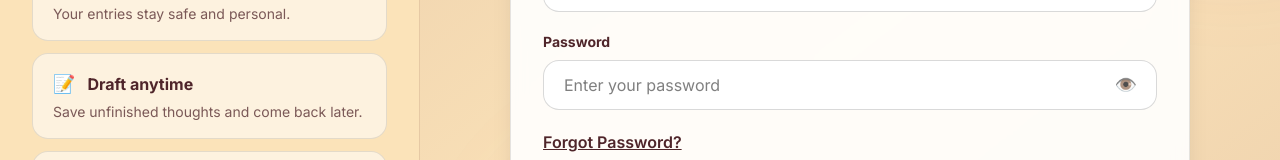
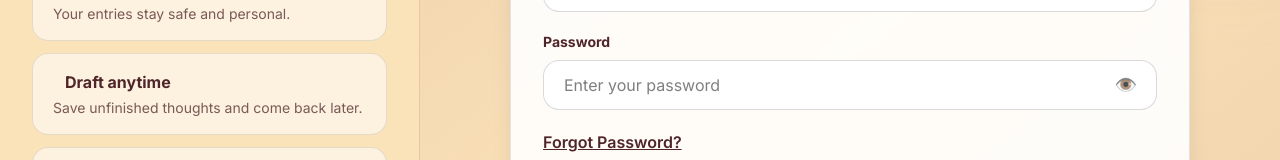
Before and after one commit to yeansreymom25-eng/daily-journal, a Next.js app: page /login in a window 1280 px wide. Shown: the part 362-522 px from the top of the page. Built offline with nearby package versions, Linux system fonts and the light colour scheme; no server answers.

Commit message:
fix drafts page jsx

```diff
--- a/app/(auth)/login/page.tsx
+++ b/app/(auth)/login/page.tsx
@@ -88,7 +88,7 @@ export default function LoginPage() {
 
             <div className="rounded-2xl border border-black/10 bg-white/55 px-5 py-4">
               <div className="flex items-center gap-3 text-[#4f252a] font-bold text-base">
-                <span className="text-lg">📝</span> Draft anytime
+                <span className="text-lg"></span> Draft anytime
               </div>
               <p className="mt-1 text-[#4f252a]/75 text-sm">
                 Save unfinished thoughts and come back later.
```
